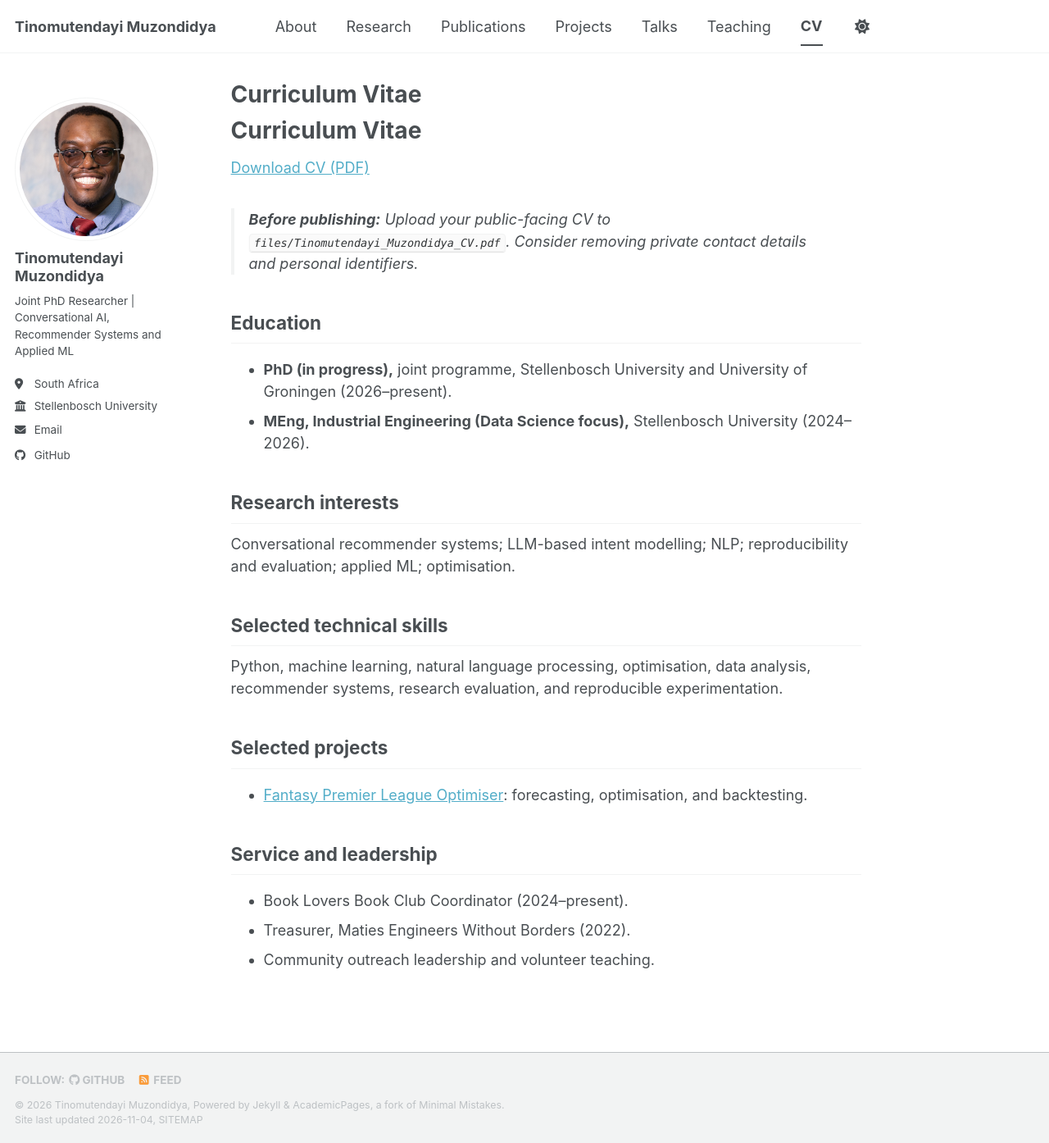
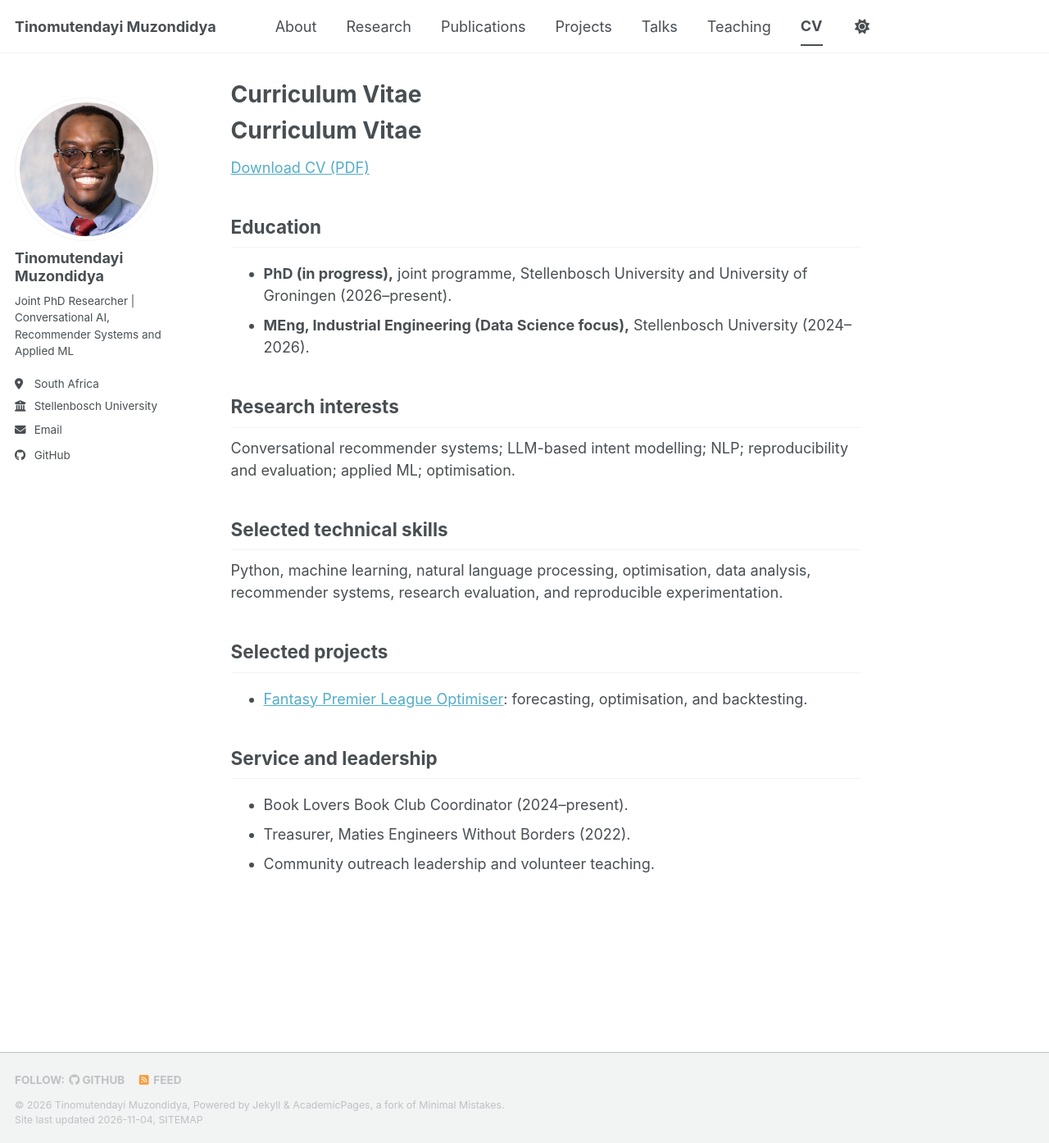
Before and after one commit to tinomuzo99/tinomuzo99.github.io, a Jekyll site: the page built from _pages/cv.md, in a window 1280 px wide and 1394 px high. Shown: the whole window at 82% size. Built offline with Jekyll 4.4.1, drawn with Linux system fonts in a browser that asks for light colours; a script bundle is joined from its source files by our own code; a style sheet for code colours, icons or effects is not loaded.

Commit message:
Revise pre-publishing instructions in CV
Updated instructions for CV publication.

```diff
--- a/_pages/cv.md
+++ b/_pages/cv.md
@@ -9,7 +9,7 @@ author_profile: true
 
 [Download CV (PDF)](/files/Tinomutendayi_Muzondidya_CV.pdf)
 
-> **Before publishing:** Upload your public-facing CV to `files/Tinomutendayi_Muzondidya_CV.pdf`. Consider removing private contact details and personal identifiers.
+
 
 ## Education
 
```
